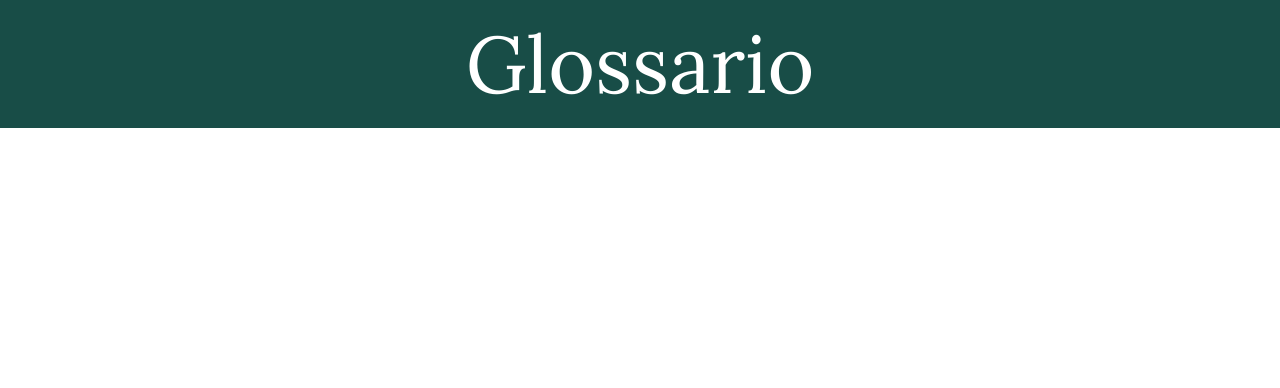
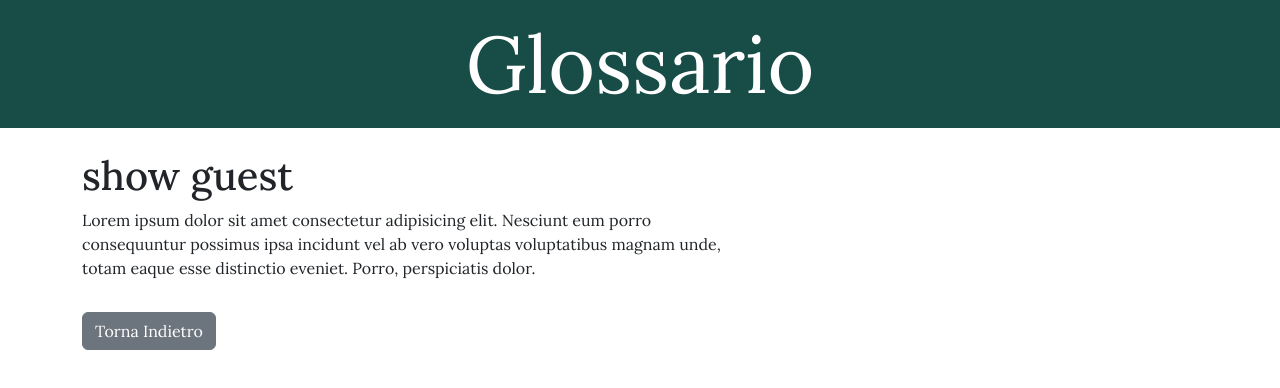
Before and after one commit to MarcoFonti/vue-glossario, a Vue app: page /words/1 in a window 1280 px wide. Shown: the top 388 px of the page. Built offline with nearby package versions, Linux system fonts and the light colour scheme; no server answers.

Commit message:
favicon added

```diff
--- a/index.html
+++ b/index.html
@@ -3,13 +3,15 @@
 
 <head>
   <meta charset="UTF-8" />
-  <link rel="icon" type="image/svg+xml" href="/vite.svg" />
+  <link rel="icon" type="png/jpg" href="src/img/glossario-favicon.png" />
   <meta name="viewport" content="width=device-width, initial-scale=1.0" />
   <title>Glossario</title>
   <!-- Fontawesome-->
   <link rel="stylesheet" href="https://cdnjs.cloudflare.com/ajax/libs/font-awesome/6.5.1/css/all.min.css"
     integrity="sha512-DTOQO9RWCH3ppGqcWaEA1BIZOC6xxalwEsw9c2QQeAIftl+Vegovlnee1c9QX4TctnWMn13TZye+giMm8e2LwA=="
     crossorigin="anonymous" referrerpolicy="no-referrer" />
+
+
 
   <link href="https://fonts.googleapis.com/css2?family=Lora:ital,wght@0,400..700;1,400..700&display=swap"
     rel="stylesheet">
--- a/src/pages/WordDetailPage.vue
+++ b/src/pages/WordDetailPage.vue
@@ -30,6 +30,27 @@ export default {
 <template>
     <AppLoader v-if="store.isLoading && !word" />
     <WordCard v-if="!store.isLoading && word" :word="word" :isDetail="true" />
+    <div class="box-show mt-4">
+
+        <h1>show guest</h1>
+        <section id="info-word">
+            <div class="row pb-3">
+                <div class="col-7">
+                    <p>Lorem ipsum dolor sit amet consectetur adipisicing elit. Nesciunt eum porro consequuntur possimus
+                        ipsa incidunt vel ab vero voluptas voluptatibus magnam unde, totam eaque esse distinctio
+                        eveniet. Porro, perspiciatis dolor.</p>
+                </div>
+                <div class="col-5 ">
+                    <img src="" alt="" class="img-fluid img-word-guest">
+                </div>
+            </div>
+            <div class="row">
+                <div class="col">
+                    <a href="" class="btn btn-secondary">Torna Indietro</a>
+                </div>
+            </div>
+        </section>
+    </div>
 </template>
 
 <style scoped></style>
```
Also changed, not shown: src/img/glossario-favicon.png (added).
